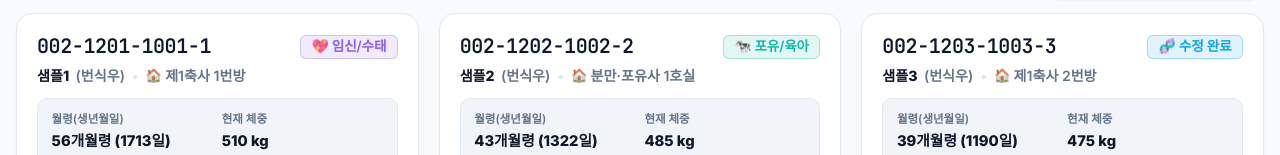
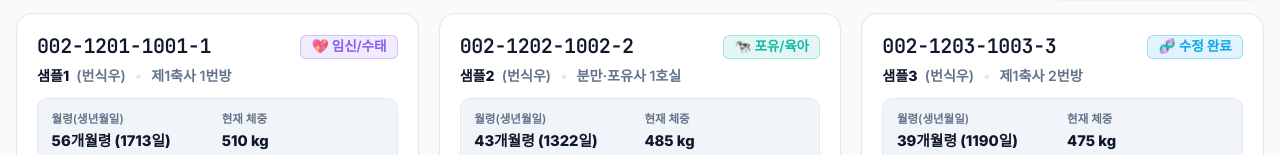
Before and after one commit to sysmedic/happy-farm, a React (Vite) app: page / in a window 1280 px wide. Shown: the part 494-649 px from the top of the page. Built offline with nearby package versions, Linux system fonts and the light colour scheme; a web font is replaced by a local one.

Commit message:
fix(entity): 2층 축사 위치 앞 집 이모지(🏠) 제거 및 시원한 구분 여백 유지

```diff
--- a/src/components/entities/EntityList.jsx
+++ b/src/components/entities/EntityList.jsx
@@ -901,7 +901,7 @@ export default function EntityList({
                 </div>
 
                 {/* 2층: 소 이름(호칭) + 사육단계 · 축사 위치 */}
-                <div style={{ display: 'flex', alignItems: 'center', flexWrap: 'wrap', gap: '0.4rem', marginBottom: '0.75rem', fontSize: '0.88rem' }}>
+                <div style={{ display: 'flex', alignItems: 'center', flexWrap: 'wrap', gap: '0.45rem', marginBottom: '0.75rem', fontSize: '0.88rem' }}>
                   <span
                     onClick={() => onOpenEntityDetail(entity.tagNumber)}
                     title="클릭 시 이 개체의 상세 프로필로 이동"
@@ -916,10 +916,9 @@ export default function EntityList({
                   <span style={{ fontWeight: 600, color: 'var(--text-muted)' }}>
                     ({formatDisplayBreed(entity.breed)})
                   </span>
-                  <span style={{ color: 'var(--border-color)', fontWeight: 300 }}>•</span>
-                  <span style={{ fontWeight: 600, color: 'var(--text-muted)', display: 'inline-flex', alignItems: 'center', gap: '0.2rem' }}>
-                    <span style={{ fontSize: '0.82rem' }}>🏠</span>
-                    <span>{entity.barn || '축사 미지정'}</span>
+                  <span style={{ color: 'var(--border-color)', fontWeight: 300, margin: '0 0.1rem' }}>•</span>
+                  <span style={{ fontWeight: 600, color: 'var(--text-muted)' }}>
+                    {entity.barn || '축사 미지정'}
                   </span>
                 </div>
 
```
